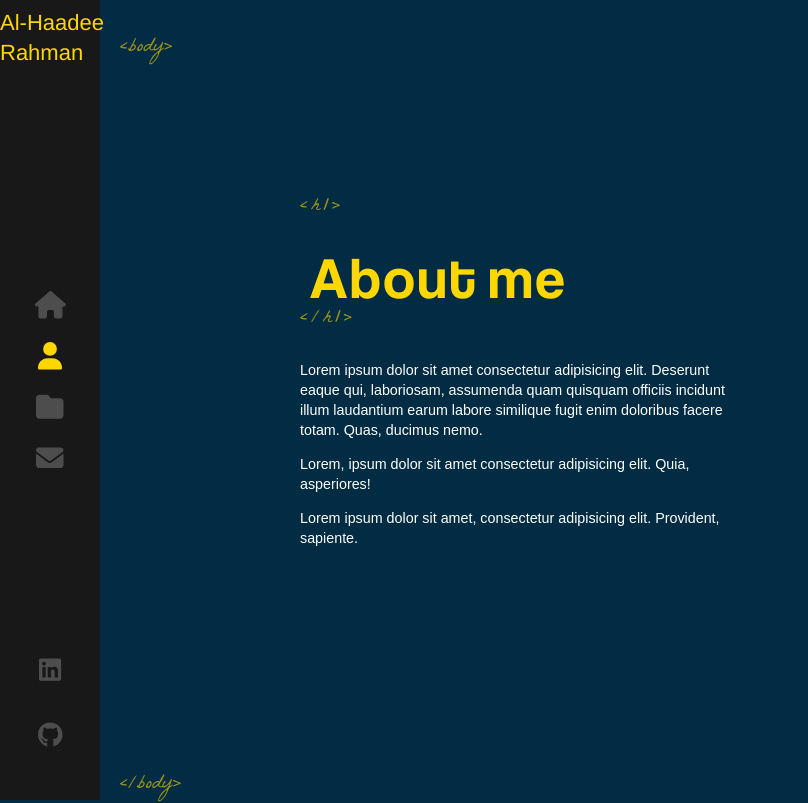
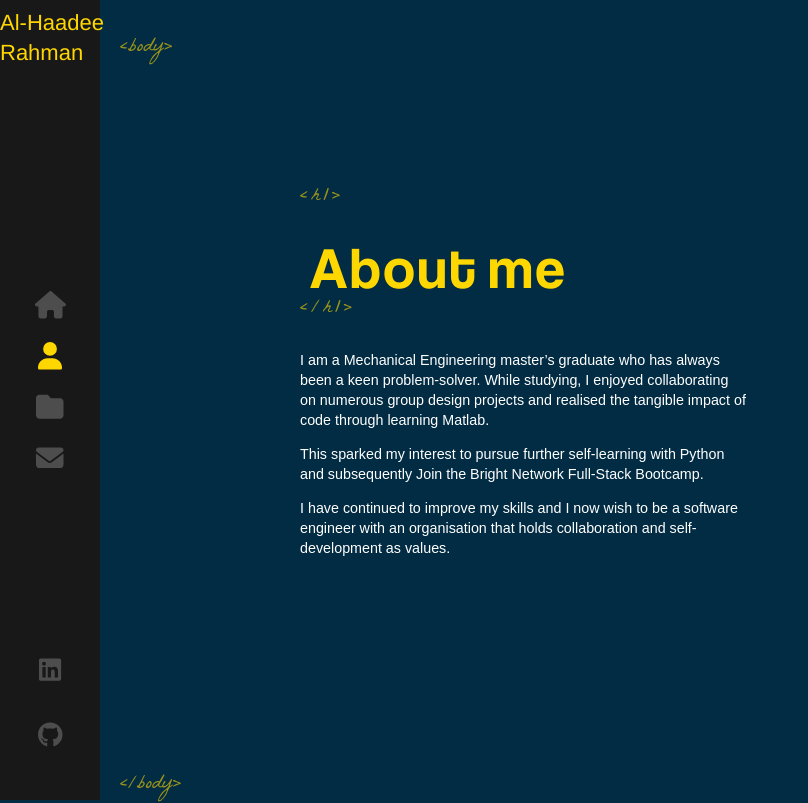
Before and after one commit to Alhaadee/portfolio, a React (Vite) app in the folder portfolio-website/: page /about in a window 1280 px wide. Shown: the top 803 px of the page, without its empty margins (0-808 px from the left). Built offline with nearby package versions, Linux system fonts and the light colour scheme.

Commit message:
adds about me info

```diff
--- a/portfolio-website/src/components/About/About.jsx
+++ b/portfolio-website/src/components/About/About.jsx
@@ -1,6 +1,6 @@
 import AnimatedLetters from "../AnimatedLetters/AnimatedLetters";
 import "../Layout/Layout.css";
-import './about.css'
+import "./about.css";
 import { useState, useEffect } from "react";
 
 import React from "react";
@@ -25,15 +25,20 @@ const About = () => {
           />
         </h1>
         <p>
-            Lorem ipsum dolor sit amet consectetur adipisicing elit. Deserunt
-            eaque qui, laboriosam, assumenda quam quisquam officiis incidunt illum
-            laudantium earum labore similique fugit enim doloribus facere totam.
-            Quas, ducimus nemo.
+          I am a Mechanical Engineering master’s graduate who has always been a
+          keen problem-solver. While studying, I enjoyed collaborating on
+          numerous group design projects and realised the tangible impact of
+          code through learning Matlab.
         </p>
-          <p>Lorem, ipsum dolor sit amet consectetur adipisicing elit. Quia, asperiores!</p>
-          <p>Lorem ipsum dolor sit amet, consectetur adipisicing elit. Provident, sapiente.</p>
+        <p>
+        This sparked my interest to pursue further self-learning with Python and subsequently Join the Bright
+          Network Full-Stack Bootcamp.
+        </p>
+        <p>
+        I have continued to improve my skills and I now wish to be a software engineer with an organisation that holds
+        collaboration and self-development as values.
+        </p>
       </div>
-
     </div>
   );
 };
--- a/portfolio-website/src/components/portfolio/portfolio.css
+++ b/portfolio-website/src/components/portfolio/portfolio.css
@@ -97,6 +97,12 @@ animation: fadeIN 1S 1.7S backwards;
   }
 
   h3 {
-    font-size: 3rem;
+    font-size: 2.4rem;
     color: white;
   }
+
+  .project-card p {
+    margin: 0;
+    position: relative;
+    top: -70px;
+  }
```
Lines whose indentation alone changed are shown as unchanged.
